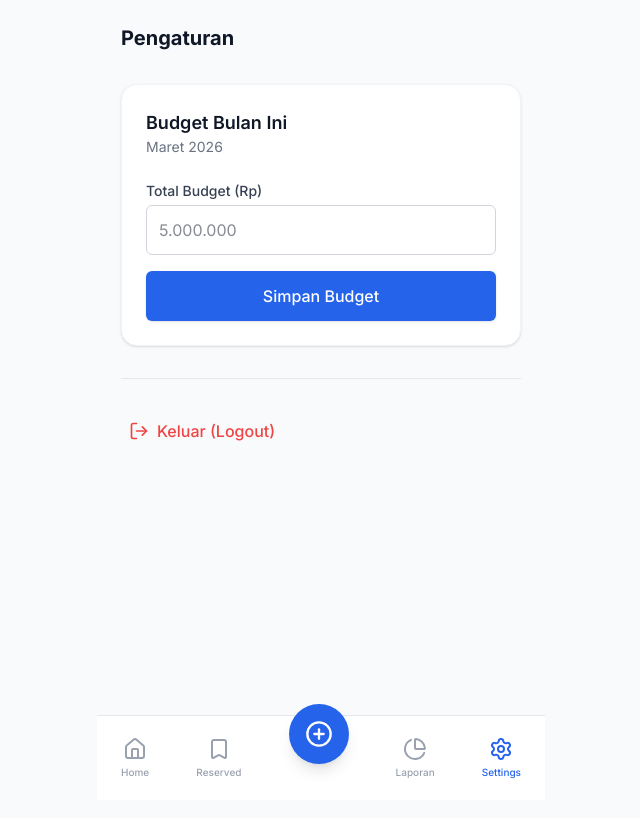
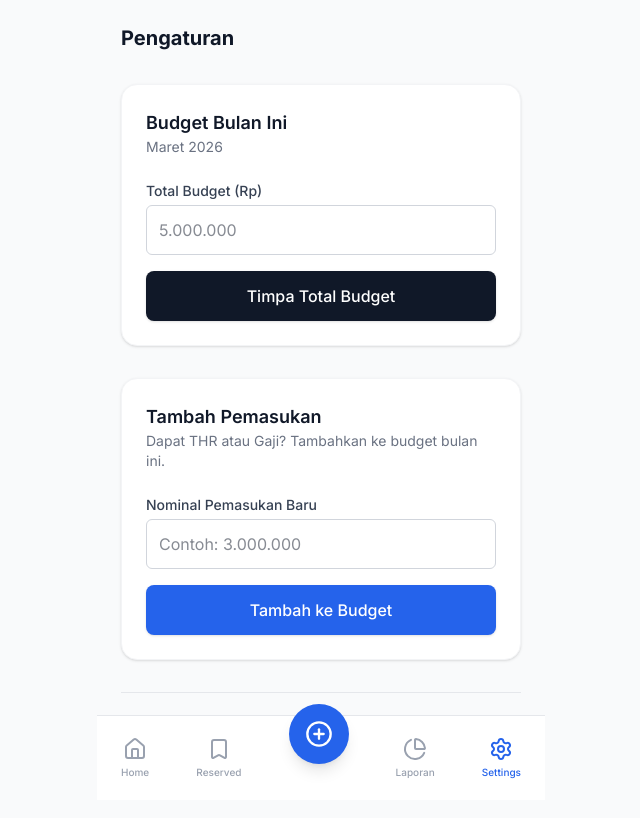
Before and after one commit to amed12/aturen-your-budget, a Next.js app: page /settings in a window 1280 px wide. Shown: the top 818 px of the page, without its empty margins (319-959 px from the left). Built offline with nearby package versions, Linux system fonts and the light colour scheme; no server answers.

Commit message:
feat(settings): allow adding extra income to existing budget
Implemented a feature to add ad-hoc income (like THR or bonuses) to the existing monthly budget instead of overwriting it.

```diff
--- a/app/api/budgets/route.ts
+++ b/app/api/budgets/route.ts
@@ -8,7 +8,10 @@ const prisma = new PrismaClient()
 const budgetSchema = z.object({
   month: z.number().min(1).max(12),
   year: z.number().min(2020),
-  total_amount: z.number().min(0)
+  total_amount: z.number().min(0).optional(),
+  add_amount: z.number().min(1).optional()
+}).refine(data => data.total_amount !== undefined || data.add_amount !== undefined, {
+  message: "Harus mengisi total_amount atau add_amount"
 })
 
 export async function POST(request: Request) {
@@ -17,7 +20,7 @@ export async function POST(request: Request) {
 
   try {
     const body = await request.json()
-    const { month, year, total_amount } = budgetSchema.parse(body)
+    const { month, year, total_amount, add_amount } = budgetSchema.parse(body)
 
     let budget = await prisma.budget.findUnique({
       where: {
@@ -30,17 +33,19 @@ export async function POST(request: Request) {
     })
 
     if (budget) {
+      const newTotal = add_amount !== undefined ? Number(budget.total_amount) + add_amount : total_amount
       budget = await prisma.budget.update({
         where: { id: budget.id },
-        data: { total_amount }
+        data: { total_amount: newTotal }
       })
     } else {
+      const newTotal = add_amount !== undefined ? add_amount : total_amount
       budget = await prisma.budget.create({
         data: {
           user_id: session.user_id,
           month,
           year,
-          total_amount
+          total_amount: newTotal!
         }
       })
     }
--- a/app/settings/page.tsx
+++ b/app/settings/page.tsx
@@ -12,11 +12,17 @@ const budgetSchema = z.object({
   total_amount: z.string().min(1, 'Budget harus diisi'),
 })
 
+const addIncomeSchema = z.object({
+  add_amount: z.string().min(1, 'Nominal harus diisi'),
+})
+
 type BudgetForm = z.infer<typeof budgetSchema>
+type AddIncomeForm = z.infer<typeof addIncomeSchema>
 
 export default function SettingsPage() {
   const router = useRouter()
   const [isLoading, setIsLoading] = useState(false)
+  const [isAdding, setIsAdding] = useState(false)
 
   const now = new Date()
   const month = now.getMonth() + 1
@@ -26,8 +32,17 @@ export default function SettingsPage() {
     resolver: zodResolver(budgetSchema)
   })
 
-  useEffect(() => {
-    async function fetchBudget() {
+  // Separate form handler for adding income
+  const {
+    register: registerAdd,
+    handleSubmit: handleSubmitAdd,
+    reset: resetAdd,
+    formState: { errors: errorsAdd }
+  } = useForm<AddIncomeForm>({
+    resolver: zodResolver(addIncomeSchema)
+  })
+
+  const fetchBudget = async () => {
     try {
       const res = await fetch(`/api/budgets?month=${month}&year=${year}`)
       const json = await res.json()
@@ -38,6 +53,8 @@ export default function SettingsPage() {
       // ignore
     }
   }
+
+  useEffect(() => {
     fetchBudget()
   }, [month, year, setValue])
 
@@ -53,13 +70,34 @@ export default function SettingsPage() {
 
       if (!res.ok) throw new Error('Failed')
 
-      toast.success('Budget berhasil disimpan')
-      router.push('/dashboard')
-      router.refresh()
+      toast.success('Budget diatur ulang')
+      fetchBudget()
     } catch (error) {
-      toast.error('Gagal menyimpan budget')
+      toast.error('Gagal mengatur budget')
     } finally {
       setIsLoading(false)
+    }
+  }
+
+  const onAddIncome = async (data: AddIncomeForm) => {
+    setIsAdding(true)
+    try {
+      const rawAmount = Number(data.add_amount.toString().replace(/\D/g, ''))
+      const res = await fetch('/api/budgets', {
+        method: 'POST',
+        headers: { 'Content-Type': 'application/json' },
+        body: JSON.stringify({ add_amount: rawAmount, month, year })
+      })
+
+      if (!res.ok) throw new Error('Failed')
+
+      toast.success('Pemasukan ditambahkan ke Budget!')
+      resetAdd() // clear form
+      fetchBudget() // refresh main total budget box
+    } catch (error) {
+      toast.error('Gagal menambah pemasukan')
+    } finally {
+      setIsAdding(false)
     }
   }
 
@@ -102,9 +140,43 @@ export default function SettingsPage() {
           <button
             type="submit"
             disabled={isLoading}
-            className="w-full flex justify-center py-3 px-4 border border-transparent rounded-md shadow-sm text-base font-medium text-white bg-primary-600 hover:bg-primary-700 focus:outline-none disabled:bg-primary-300"
+            className="w-full flex justify-center py-3 px-4 border border-transparent rounded-lg shadow-sm font-medium text-white bg-gray-900 hover:bg-gray-800 disabled:opacity-50"
           >
-            {isLoading ? 'Menyimpan...' : 'Simpan Budget'}
+            {isLoading ? 'Menyimpan...' : 'Timpa Total Budget'}
+          </button>
+        </form>
+      </div>
+
+      <div className="bg-white rounded-2xl p-6 shadow-sm border border-gray-100 space-y-6">
+        <div>
+          <h2 className="text-lg font-semibold text-gray-900">Tambah Pemasukan</h2>
+          <p className="text-sm text-gray-500">Dapat THR atau Gaji? Tambahkan ke budget bulan ini.</p>
+        </div>
+
+        <form onSubmit={handleSubmitAdd(onAddIncome)} className="space-y-4">
+          <div>
+            <label className="block text-sm font-medium text-gray-700">Nominal Pemasukan Baru</label>
+            <input
+              {...registerAdd('add_amount', {
+                onChange: (e) => {
+                  const raw = e.target.value.replace(/\D/g, '')
+                  e.target.value = raw ? new Intl.NumberFormat('id-ID').format(Number(raw)) : ''
+                }
+              })}
+              type="text"
+              inputMode="numeric"
+              className="mt-1 block w-full rounded-md border border-gray-300 px-3 py-3 text-gray-900 focus:border-primary-500 focus:outline-none focus:ring-1 focus:ring-primary-500"
+              placeholder="Contoh: 3.000.000"
+            />
+            {errorsAdd.add_amount && <p className="mt-1 text-sm text-red-500">{errorsAdd.add_amount.message}</p>}
+          </div>
+
+          <button
+            type="submit"
+            disabled={isAdding}
+            className="w-full flex justify-center py-3 px-4 border border-transparent rounded-lg shadow-sm font-medium text-white bg-primary-600 hover:bg-primary-700 disabled:opacity-50"
+          >
+            {isAdding ? 'Menambahkan...' : 'Tambah ke Budget'}
           </button>
         </form>
       </div>
```
Lines whose indentation alone changed are shown as unchanged.
